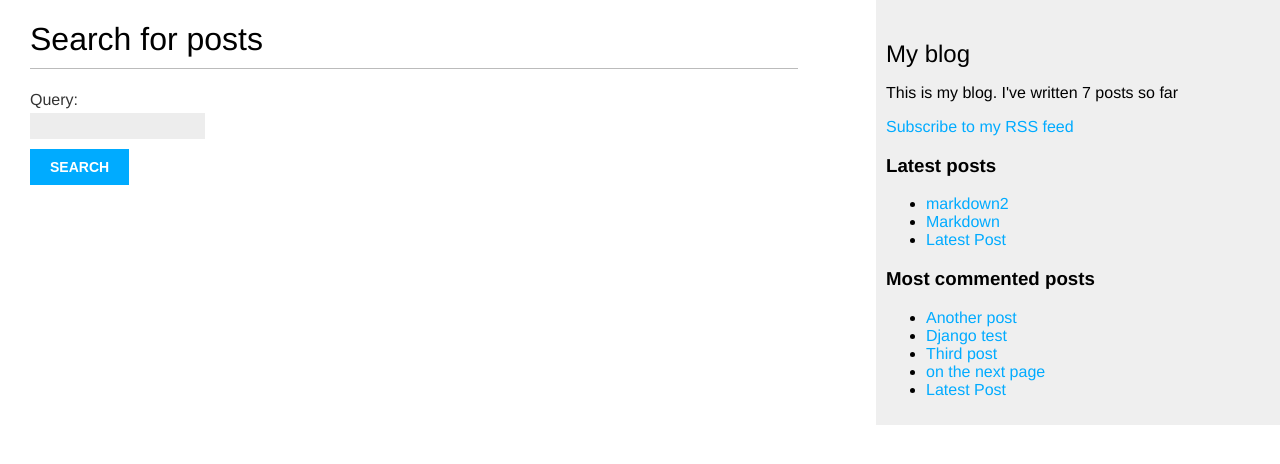
After one commit to Pokrywkaa/Django-Blog, a Django app: page /blog/search/ in a window 1280 px wide. The commit adds this page. Shown: the top 464 px of the page. Run offline with Django 3.2, Linux system fonts and the light colour scheme; data comes from the database, SQL or seed files in the repository; both versions use the stored data as it was after the commit; parts of the project's set-up code (start-up, migrations or seed data) failed here and were passed over.

Commit message:
full-text search engine

```diff
--- a/blog/forms.py
+++ b/blog/forms.py
@@ -1,4 +1,5 @@
 from django import forms
+from django.db.models import query
 from .models import Comment
 
 class EmailPostForm(forms.Form):
@@ -11,3 +12,6 @@ class CommentForm(forms.ModelForm):
     class Meta:
         model = Comment
         fields = ('name', 'email', 'body')
+
+class SearchForm(forms.Form):
+    query = forms.CharField()
--- a/blog/templates/blog/base.html
+++ b/blog/templates/blog/base.html
@@ -14,6 +14,9 @@
     <div id="sidebar">
         <h2>My blog</h2>
         <p>This is my blog. I've written {% total_posts %} posts so far</p>
+        <p>
+            <a href="{% url "blog:post_feed" %}">Subscribe to my RSS feed</a>
+        </p>
         <h3>Latest posts</h3>
         {% show_latest_posts 3 %}
         <h3>Most commented posts</h3>
--- a/blog/templates/blog/post/detail.html
+++ b/blog/templates/blog/post/detail.html
@@ -1,4 +1,5 @@
 {% extends "blog/base.html" %}
+{% load blog_tags %}
 
 {% block title %}{{ post.title }}{% endblock %}
 
@@ -7,7 +8,7 @@
  <p class="date">
     Published {{ post.publish }} by {{ post.author }}
  </p>
-    {{ post.body|linebreaks }}
+    {{ post.body|markdown }}
 <p>
    <a href="{% url "blog:post_share" post.id %}">
       Share this post
--- a/blog/templates/blog/post/list.html
+++ b/blog/templates/blog/post/list.html
@@ -1,4 +1,5 @@
 {% extends "blog/base.html" %}
+{% load blog_tags %}
 
 {% block title %}My Blog{% endblock %}
 
@@ -27,7 +28,7 @@
     <p class="date">
       Published {{ post.publish }} by {{ post.author }}
     </p>
-    {{ post.body|truncatewords:30|linebreaks }}
+    {{ post.body|markdown|truncatewords_html:30|linebreaks }}
   {% endfor %}
   {% include "pagination.html" with page=posts %}
 {% endblock %}
--- /dev/null
+++ b/blog/templates/blog/post/search.html
@@ -0,0 +1,28 @@
+{% extends "blog/base.html" %}
+{% load blog_tags %}
+
+{% block title %}Search{% endblock %}
+
+{% block content %}
+    {% if query %}
+        <h1>Posts containing "{{ query }}"</h1>
+        <h3>
+            {% with results.count as total_results %}
+            Found {{ total_results }} result{{ total_results|pluralize }}
+            {% endwith %}
+        </h3>
+        {% for post in results %}
+            <h4><a href="{{ post.get_absolute_url }}">{{ post.title }}</a></h4>
+            {{ post.body|markdown|truncatewords_html:5 }}
+        {% empty %}
+            <p>There are no results for your query.</p>
+        {% endfor %}
+        <p><a href="{% url "blog:post_search" %}">Search again</a></p>
+    {% else %}
+    <h1>Search for posts</h1>
+    <form method="get">
+        {{ form.as_p }}
+        <input type="submit" value="Search">
+    </form>
+    {% endif %}
+{% endblock %}
--- a/blog/templatetags/blog_tags.py
+++ b/blog/templatetags/blog_tags.py
@@ -1,6 +1,10 @@
+from django.utils.safestring import mark_safe
 from django.db.models import Count
 from django import template
+
 from ..models import Post
+
+import markdown
 
 register = template.Library()
 
@@ -18,3 +22,7 @@ def get_most_commented_posts(count=5):
     return Post.published.annotate(
                             total_comments=Count('comments')
                             ).order_by('-total_comments')[:count]
+
+@register.filter(name='markdown')
+def markdown_format(text):
+    return mark_safe(markdown.markdown(text))
--- a/blog/urls.py
+++ b/blog/urls.py
@@ -1,5 +1,8 @@
 from django.urls import path
+
 from . import views
+from .feeds import LatestPostsFeed
+
 app_name = 'blog'
 urlpatterns = [
     # post views
@@ -10,4 +13,6 @@ urlpatterns = [
     name='post_detail'),
     path('<int:post_id>/share/', views.post_share, name='post_share'),
     path('tag/<slug:tag_slug>/', views.post_list, name='post_list_by_tag'),
+    path('feed/', LatestPostsFeed(), name='post_feed'),
+    path('search/', views.post_search, name='post_search')
 ]
--- a/blog/views.py
+++ b/blog/views.py
@@ -1,15 +1,17 @@
+from django.contrib.postgres import search
 from django.shortcuts import render, get_object_or_404
 from django.core.paginator import Paginator, EmptyPage, PageNotAnInteger
 from django.views.generic import ListView
 from django.core.mail import send_mail
-from django.db.models import Count
+from django.db.models import Count, query
+from django.contrib.postgres.search import SearchVector, SearchQuery, SearchRank, TrigramSimilarity
 
 from taggit.models import Tag
 
 from mysite.settings import EMAIL_HOST_USER
 
 from .models import Post, Comment
-from .forms import EmailPostForm, CommentForm
+from .forms import EmailPostForm, CommentForm, SearchForm
 
 
 def post_detail(request, year, month, day, post):
@@ -93,6 +95,34 @@ def post_share(request, post_id):
         form = EmailPostForm()
     return render(request, 'blog/post/share.html', {'post': post, 'form': form, 'sent': sent})
 
+def post_search(request):
+    form = SearchForm()
+    query = None
+    results = []
+    if 'query' in request.GET:
+        form = SearchForm(request.GET)
+        if form.is_valid():
+            query = form.cleaned_data['query']
+
+            # searching by weights
+            # search_vector = SearchVector('title', weight='A') + SearchVector('body', weight='B')
+            # search_query = SearchQuery(query)
+            # results = Post.published.annotate(
+            #     search = search_vector,
+            #     rank = SearchRank(search_vector, search_query)
+            # ).filter(rank__gte=0.3).order_by('-rank')
+
+            # searching with trigram similarity
+            results = Post.published.annotate(
+            similarity=TrigramSimilarity('title', query),
+            ).filter(similarity__gt=0.1).order_by('-similarity')
+
+    return render(request,
+                'blog/post/search.html',
+                {'form': form,
+                'query': query,
+                'results': results})
+
 class PostListView(ListView):
     queryset = Post.published.all()
     context_object_name = 'posts'
--- a/mysite/urls.py
+++ b/mysite/urls.py
@@ -1,22 +1,15 @@
-"""mysite URL Configuration
+from django.urls import path, include
+from django.contrib import admin
+from django.contrib.sitemaps.views import sitemap
 
-The `urlpatterns` list routes URLs to views. For more information please see:
-    https://docs.djangoproject.com/en/3.0/topics/http/urls/
-Examples:
-Function views
-    1. Add an import:  from my_app import views
-    2. Add a URL to urlpatterns:  path('', views.home, name='home')
-Class-based views
-    1. Add an import:  from other_app.views import Home
-    2. Add a URL to urlpatterns:  path('', Home.as_view(), name='home')
-Including another URLconf
-    1. Import the include() function: from django.urls import include, path
-    2. Add a URL to urlpatterns:  path('blog/', include('blog.urls'))
-"""
-from django.contrib import admin
-from django.urls import path, include
+from blog.sitemaps import PostSitemap
 
+sitemaps = {
+    'posts': PostSitemap,
+}
 urlpatterns = [
     path('admin/', admin.site.urls),
-    path('blog/', include('blog.urls', namespace='blog'))
+    path('blog/', include('blog.urls', namespace='blog')),
+    path('sitemap.xml', sitemap, {'sitemaps': sitemaps},
+             name='django.contrib.sitemaps.views.sitemap')
 ]
```
Also changed, not shown: blog/feeds.py (added, +19 -0 lines), blog/sitemaps.py (added, +12 -0 lines), mysite/settings.py (+13 -4 lines), db.sqlite3.
